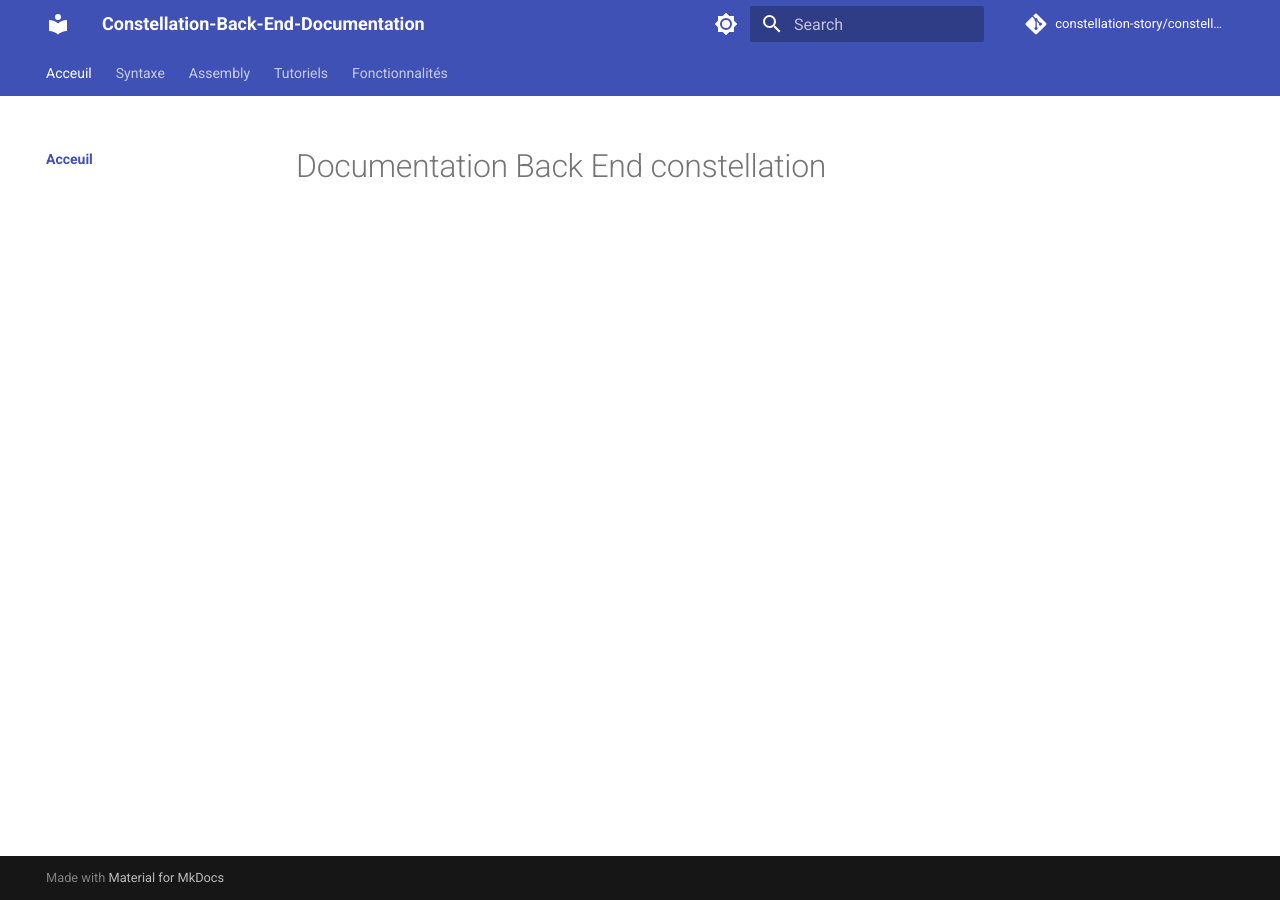
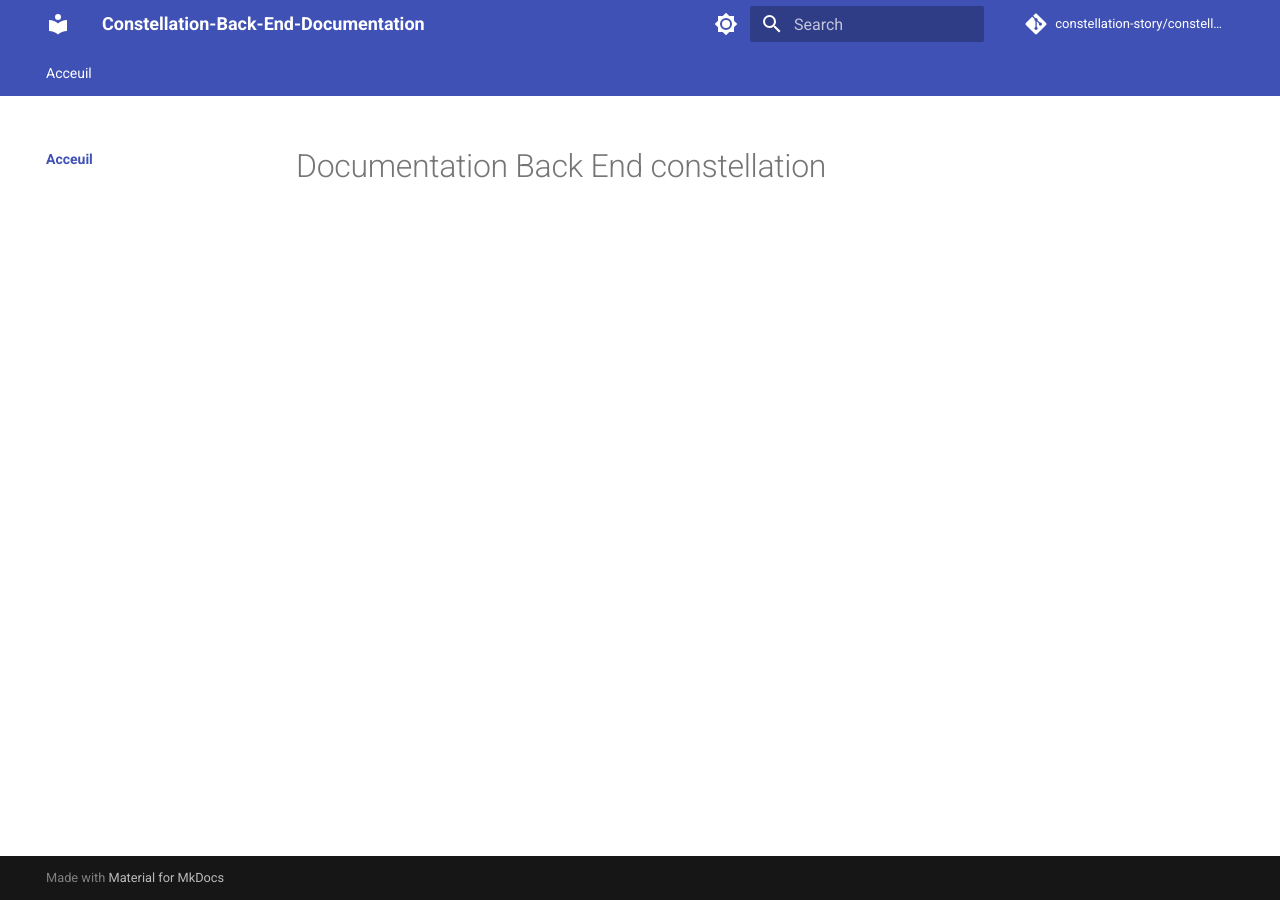
Before and after one commit to Kenan-Blasius/doc-constellation-backend, an MkDocs documentation site: the page built from docs/index.md, in a window 1280 px wide. Built offline with MkDocs 1.6.1 and Material for MkDocs 9.7.7, drawn with Linux system fonts in a browser that asks for light colours; comment, search, counter and statistics services are not loaded; part of the change alters nothing that is shown.

Commit message:
Automated push: 2025-02-19 05:46:01 modification to doc website

```diff
--- a/mkdocs.yml
+++ b/mkdocs.yml
@@ -63,20 +63,20 @@ repo_url: https://github.com/constellation-story/constellation-backend
 nav:
 - Acceuil:
   - index.md
-- Syntaxe:
-  - syntax.md
-  - raw-bnf.md
-- Assembly:
-  - assembly.md
-- Tutoriels:
-  - tutorials.md
-  - tutorials/variables.md
-  - tutorials/operators.md
-  - tutorials/conditions.md
-  - tutorials/loops.md
-  - tutorials/functions.md
-- Fonctionnalités:
-  - features.md
-  - features/variables.md
-  - features/operators.md
-  - features/strings.md
+# - Syntaxe:
+#   - syntax.md
+#   - raw-bnf.md
+# - Assembly:
+#   - assembly.md
+# - Tutoriels:
+#   - tutorials.md
+#   - tutorials/variables.md
+#   - tutorials/operators.md
+#   - tutorials/conditions.md
+#   - tutorials/loops.md
+#   - tutorials/functions.md
+# - Fonctionnalités:
+#   - features.md
+#   - features/variables.md
+#   - features/operators.md
+#   - features/strings.md
```
